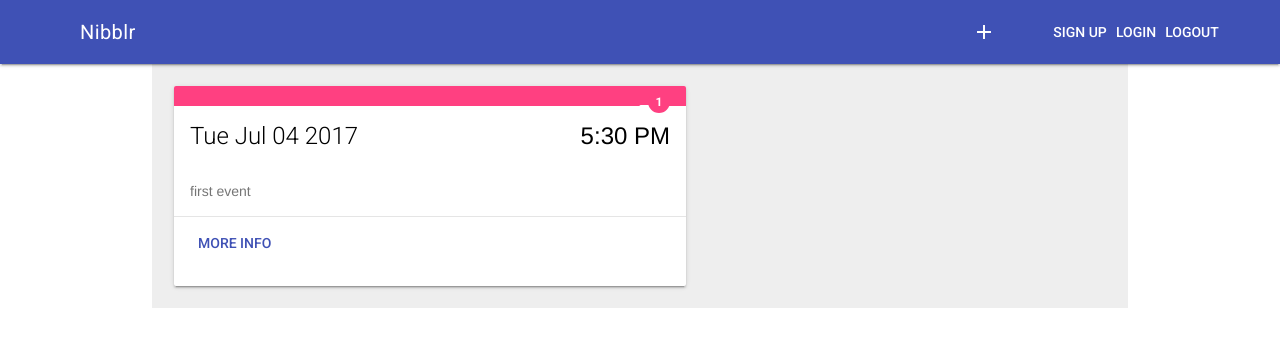
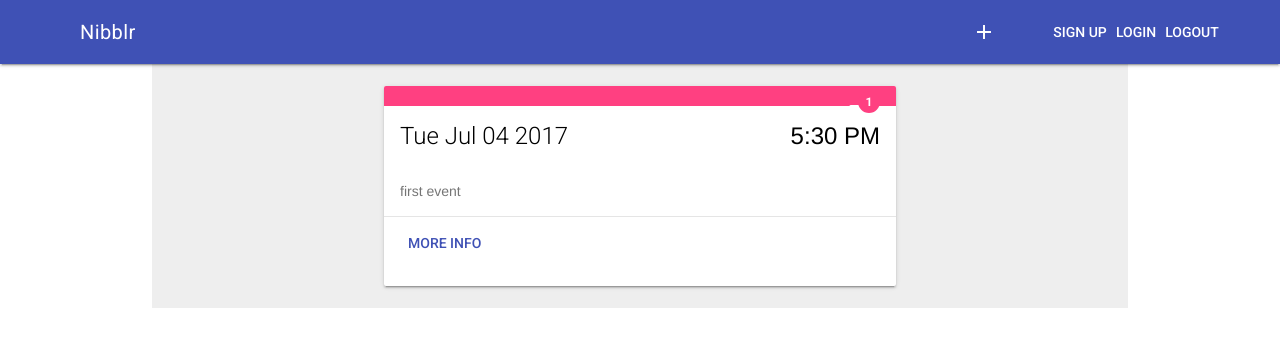
Before and after one commit to Nibblr-Inc/Nibblr, a website: page client/index.html in a window 1280 px wide. Drawn offline with nearby package versions, Linux system fonts and the light colour scheme; files that its build step writes are made by us from their sources; no server answers; files whose address does not match are found by name.

Commit message:
Center the event cards

```diff
--- a/client/assets/style.css
+++ b/client/assets/style.css
@@ -1,3 +1,6 @@
+event-list-entry {
+  margin: 0 auto;
+}
 .demo-card-wide.mdl-card {
   width: 512px;
   float: left;
@@ -11,6 +14,10 @@
 }
 .demo-card-wide > .mdl-card__menu {
   color: #fff;
+}
+.mdl-card__media {
+  /*max-height: 400px;
+  overflow: hidden;*/
 }
 .mdl-card__media > img {
     max-width: 100%;
```
